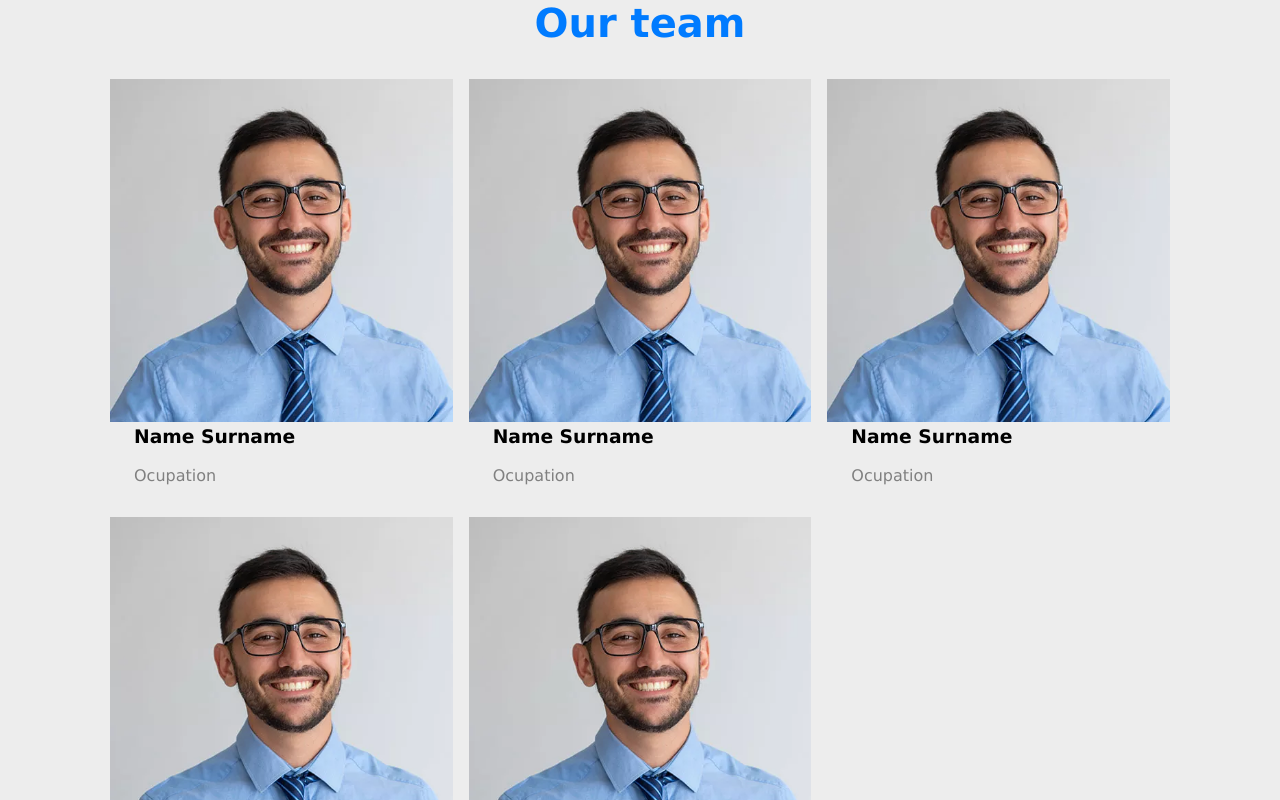
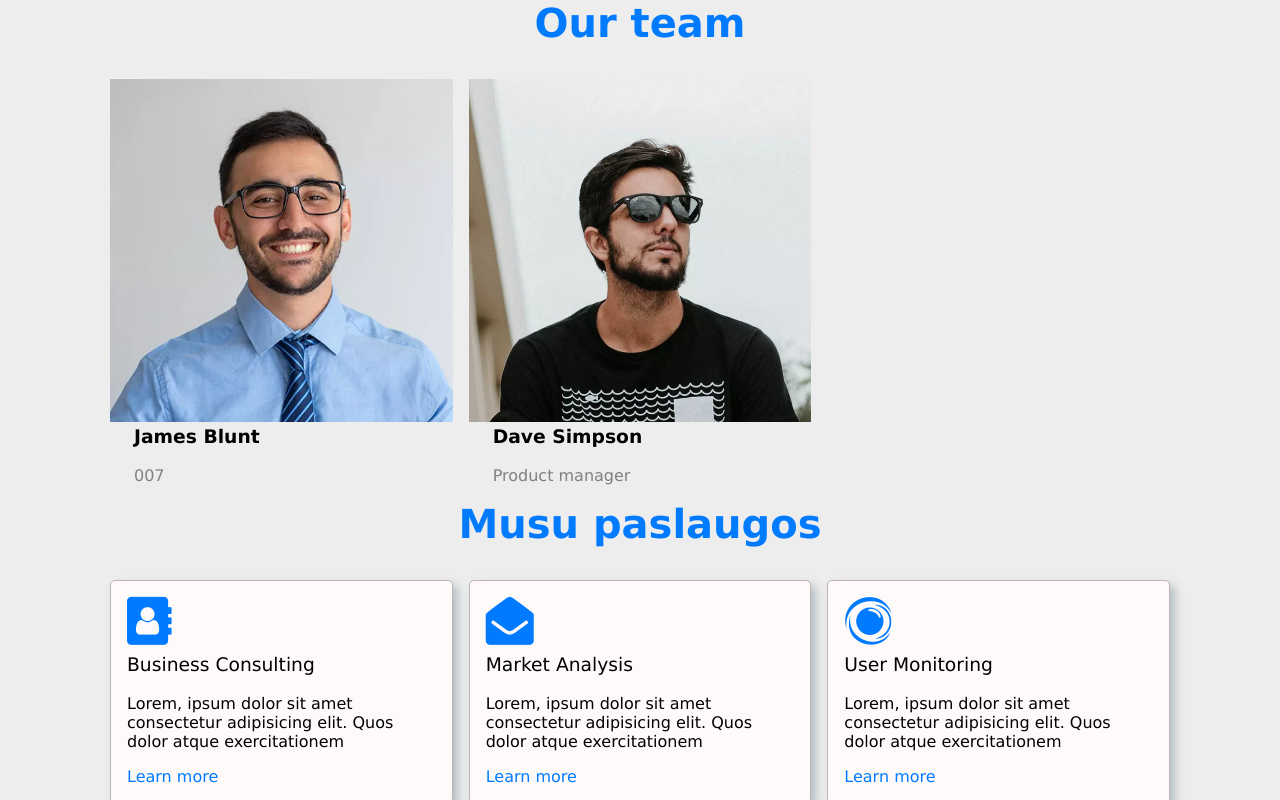
Before and after one commit to MariusCodeAcademy/feu2-02_react_vite_components_props, a React (Vite) app: page / in a window 1280 px wide. Shown: the top 800 px of the page. Built offline with nearby package versions, Linux system fonts and the light colour scheme; the HTML template or start-up script is replaced by a standard one.

Commit message:
team member props

```diff
--- a/src/components/team/TeamList.jsx
+++ b/src/components/team/TeamList.jsx
@@ -4,10 +4,7 @@ function TeamList() {
   return (
     <div className='grid'>
       <TeamMember name='James Blunt' ocupation='007' img='/img/p5.webp' />
-      <TeamMember />
-      <TeamMember />
-      <TeamMember />
-      <TeamMember />
+      <TeamMember name='Dave Simpson' ocupation='Product manager' img='/img/p6.webp' />
     </div>
   );
 }
--- a/src/components/team/TeamMember.jsx
+++ b/src/components/team/TeamMember.jsx
@@ -1,10 +1,12 @@
-function TeamMember() {
+function TeamMember({ img, name, ocupation }) {
+  // destrukturizacija
+  // const { img, name, ocupation } = props;
   return (
     <div className='teamMember'>
-      <img src='/img/p5.webp' alt='James' />
+      <img src={img} alt={name} />
       <div className='team__info'>
-        <h3>Name Surname</h3>
-        <p className='team__ocupation'>Ocupation</p>
+        <h3>{name}</h3>
+        <p className='team__ocupation'>{ocupation}</p>
       </div>
     </div>
   );
```
